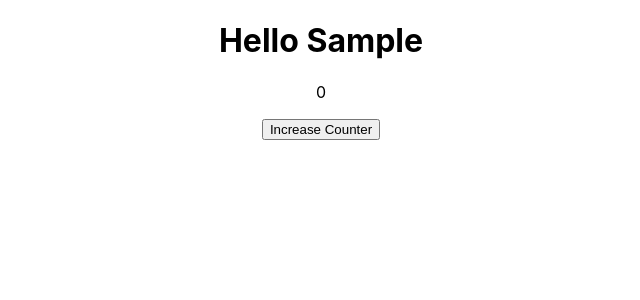
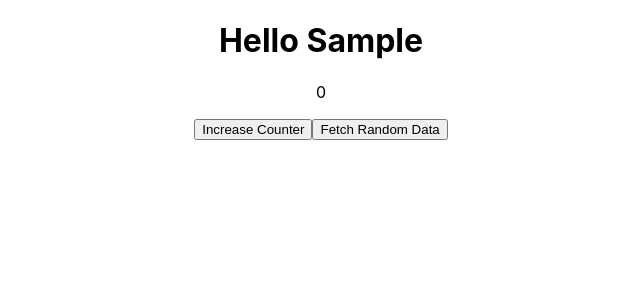
Before and after one commit to chanqoDev/DisplayRandomUsersFromApi, a React (Create React App) app: page / in a window 1280 px wide. Shown: the top 300 px of the page, without its empty margins (319-959 px from the left). Built offline with nearby package versions, Linux system fonts and the light colour scheme.

Commit message:
IMPORT: axios and yarn dependencies, fetch axios data from our randomuser api and log result

```diff
--- a/package.json
+++ b/package.json
@@ -10,11 +10,13 @@
     "@types/node": "^16.11.36",
     "@types/react": "^18.0.9",
     "@types/react-dom": "^18.0.4",
+    "axios": "^0.27.2",
     "react": "^18.1.0",
     "react-dom": "^18.1.0",
     "react-scripts": "5.0.1",
     "typescript": "^4.6.4",
-    "web-vitals": "^2.1.4"
+    "web-vitals": "^2.1.4",
+    "yarn": "^1.22.18"
   },
   "scripts": {
     "start": "react-scripts start",
--- a/src/App.tsx
+++ b/src/App.tsx
@@ -1,6 +1,9 @@
-import React from "react";
+import * as React from "react";
 import "./App.css";
+import FetchRandomData from "./FetchRandomData";
+
 const { useState } = React;
+//https://randomuser.me/api/
 
 function App() {
   const [counter, setCounter] = useState(0);
@@ -15,6 +18,13 @@ function App() {
       >
         Increase Counter{" "}
       </button>
+      <button
+        onClick={() => {
+          FetchRandomData();
+        }}
+      >
+        Fetch Random Data{" "}
+      </button>
     </div>
   );
 }
--- /dev/null
+++ b/src/FetchRandomData.tsx
@@ -0,0 +1,20 @@
+import axios from "axios";
+// Make a request for a user with a given ID
+const FetchRandomData = () => {
+  return axios
+    .get("https://randomuser.me/api/")
+    .then((res) => {
+      // handle success
+      console.log(res);
+      return res;
+    })
+    .catch((err) => {
+      // handle error
+      console.error(err);
+    })
+    .then(() => {
+      // always executed
+    });
+};
+
+export default FetchRandomData;
```
Also changed, not shown: 2 other files (tests, documents, lock files or other folders).
